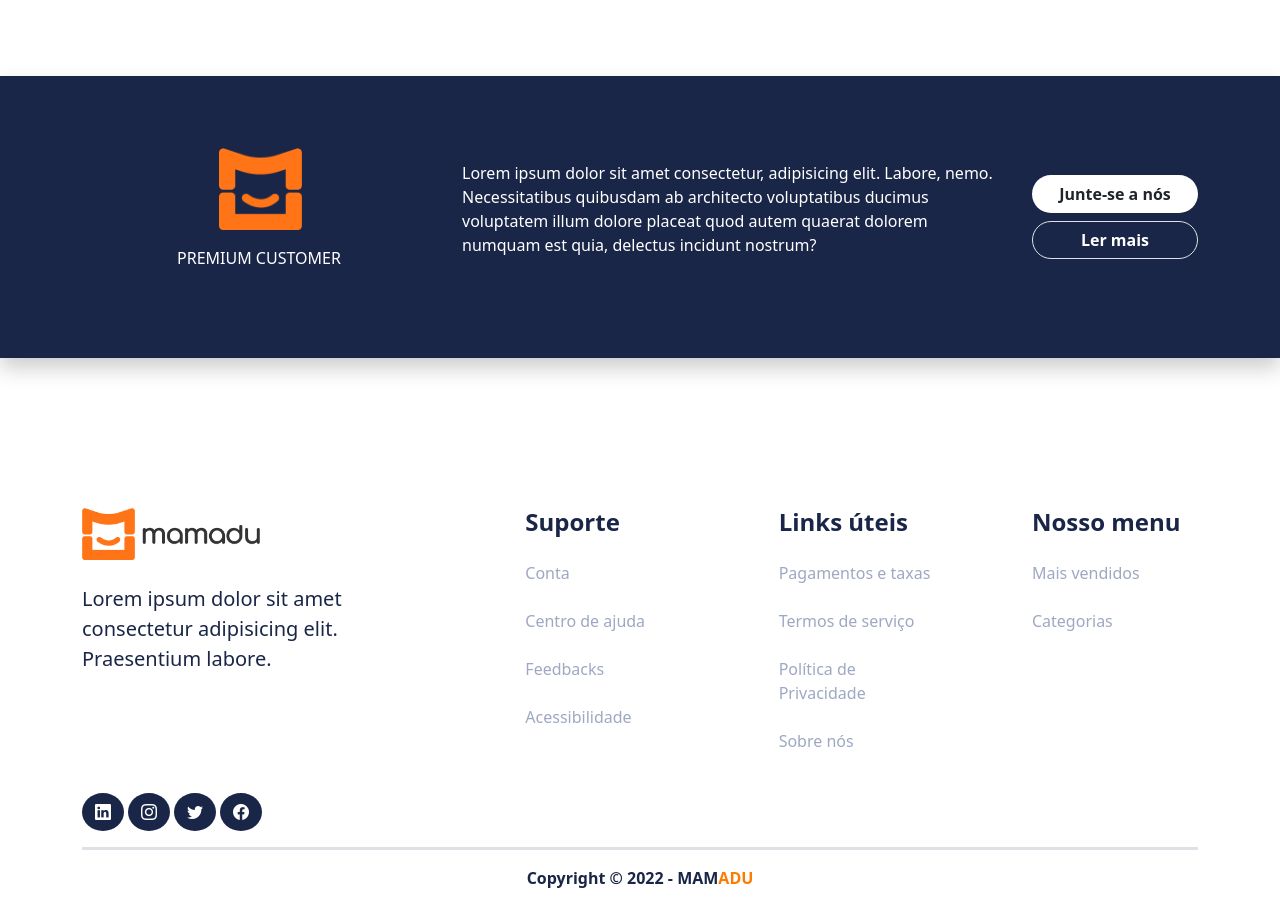
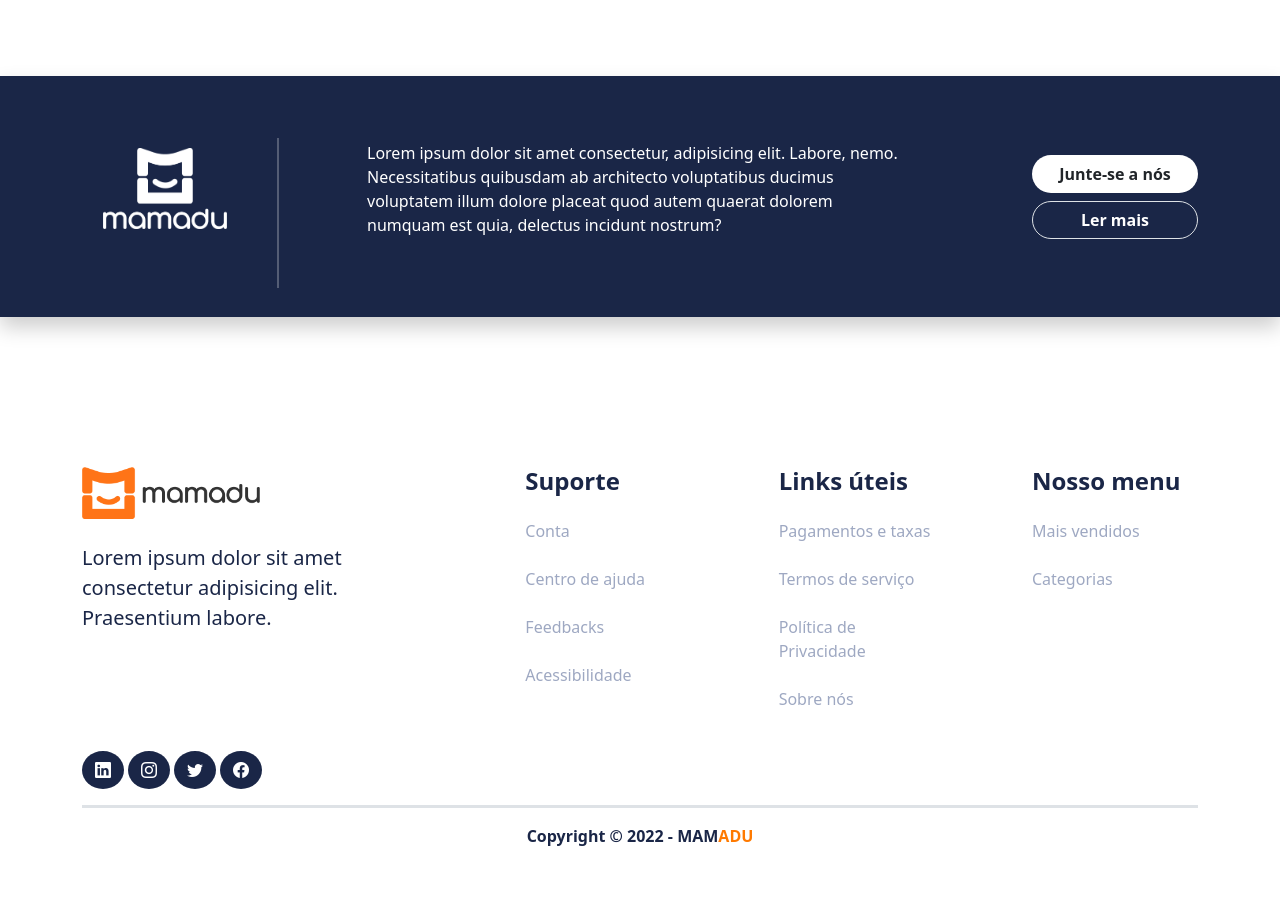
Before and after one commit to dorivaldovalentim/mamadu, a Vue app: page / in a window 1280 px wide. Shown: the part 3500-4422 px from the top of the page. After the commit the page ends 4380 px from the top, so only its background shows below. Built offline with nearby package versions, Linux system fonts and the light colour scheme.

Commit message:
Fiz algumas alteraçõeszinhas na secção Subscribe

```diff
--- a/src/components/Home/Subscribe.vue
+++ b/src/components/Home/Subscribe.vue
@@ -7,13 +7,14 @@ import Logo from "./../Logo.vue";
     <div class="container">
       <div class="row justify-content-between align-items-center">
         <div
-          class="col-6 col-md-3 col-lg-2 mx-auto border-md-end border-lg-end border-3 py-4"
+          class="col-6 col-md-3 col-lg-2 mx-auto mx-md-0 mx-lg-0 py-4 position-relative"
         >
-          <p class="mx-auto w-50">
-            <Logo />
+          <p class="mx-auto w-75">
+            <Logo :type="2" />
           </p>
-
-          <p class="text-white">PREMIUM CUSTOMER</p>
+          <hr
+            class="vertical-rule d-none d-md-inline-block d-lg-inline-block position-absolute border-0"
+          />
         </div>
 
         <div class="col-12 col-md-6 col-lg-6">
@@ -45,5 +46,16 @@ import Logo from "./../Logo.vue";
 <style lang="scss" scoped>
 .subscribe {
   box-shadow: 0 10px 20px #0003;
+
+  .vertical-rule {
+    height: 150px;
+    background: white;
+    width: 2px;
+    padding: 0;
+    right: -10%;
+    top: 50%;
+    bottom: 50%;
+    transform: translateY(-50%);
+  }
 }
 </style>
```
